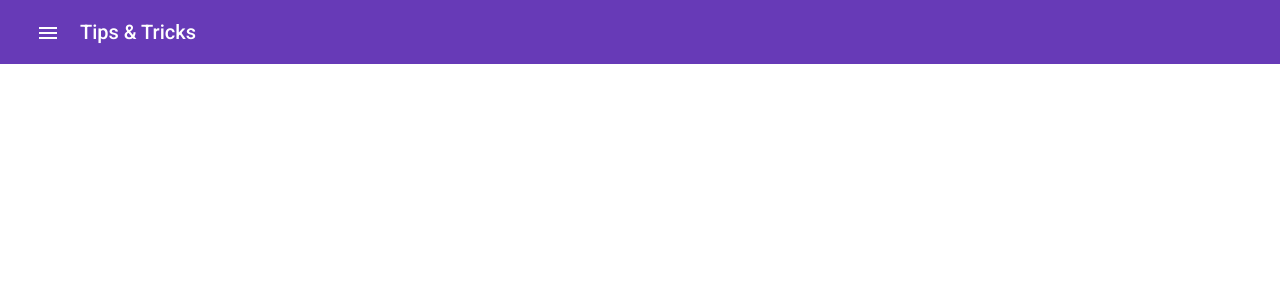
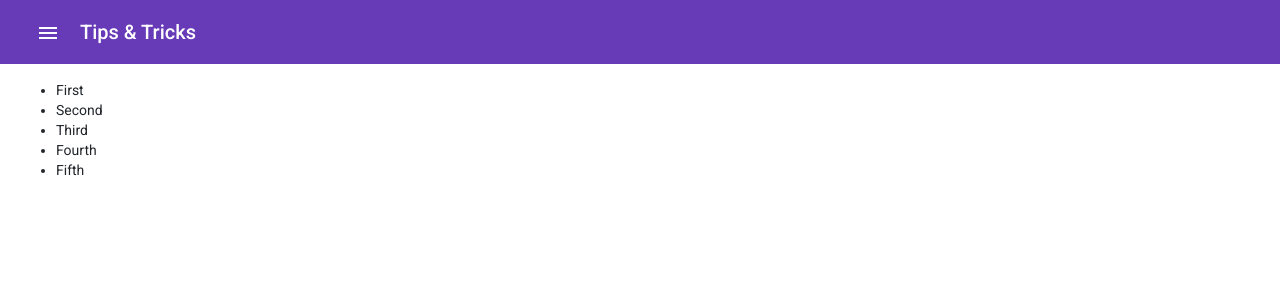
Before and after one commit to danwulff/tips-and-tricks, an Angular app: page /templates/ng-for in a window 1280 px wide. Before the commit this address led to /. Shown: the top 300 px of the page. Built offline with nearby package versions, Linux system fonts and the light colour scheme.

Commit message:
more stuff

```diff
--- a/src/app/app.component.html
+++ b/src/app/app.component.html
@@ -14,8 +14,7 @@
   </mat-menu>
 
   <mat-menu #typescript="matMenu">
-    <a mat-menu-item>one</a>
-    <a mat-menu-item>two</a>
+    <a *ngFor="let typescript of typescriptArray" [routerLink]="['/typescript/'+ typescript.path]" mat-menu-item>{{typescript.path | titlecase}}</a>
   </mat-menu>
 
   <mat-menu #templates="matMenu">
--- a/src/app/app.component.ts
+++ b/src/app/app.component.ts
@@ -1,15 +1,12 @@
-import { Component, OnInit } from '@angular/core';
-import { templateSourceUrl } from '@angular/compiler';
-import { templates } from './app.module';
+import { Component } from '@angular/core';
+import { templates, typescript } from './routes';
 
 @Component({
   selector: 'app-root',
   templateUrl: './app.component.html',
   styleUrls: ['./app.component.scss']
 })
-export class AppComponent implements OnInit {
+export class AppComponent {
   templatesArray = templates;
-  ngOnInit(): void {
-    console.log('templates', this.templatesArray);
-  }
+  typescriptArray = typescript;
 }
--- a/src/app/app.module.ts
+++ b/src/app/app.module.ts
@@ -9,34 +9,26 @@ import { MatCardModule } from '@angular/material/card';
 
 import { AppComponent } from './app.component';
 import { BrowserAnimationsModule } from '@angular/platform-browser/animations';
-import { RouterModule, Routes, Route } from '@angular/router';
+import { RouterModule, Routes } from '@angular/router';
 import { SyntaxComponent } from './templates/syntax/syntax.component';
 import { PropertyBindingComponent } from './templates/property-binding/property-binding.component';
 import { NgContainerComponent } from './templates/ng-container/ng-container.component';
 import { NgTemplateComponent } from './templates/ng-template/ng-template.component';
 import { ScratchPadComponent } from './scratch-pad/scratch-pad.component';
+import { NgForComponent } from './templates/ng-for/ng-for.component';
+import { DomTypesComponent } from './typescript/dom-types/dom-types.component';
+import { typescript, templates } from './routes';
 
-export const templates: Route[] = [{
-  path: 'syntax',
-  component: SyntaxComponent
-}, {
-  path: 'property',
-  component: PropertyBindingComponent
-}, {
-  path: 'container',
-  component: NgContainerComponent
-}, {
-  path: 'template',
-  component: NgTemplateComponent
-}]
-
-const routes: Routes = [{
-  path: 'templates',
-  children: [...templates]
-}, {
-  path: 'typescript',
-  children: []
-}];
+const routes: Routes = [
+  {
+    path: 'typescript',
+    children: [...typescript]
+  },
+  {
+    path: 'templates',
+    children: [...templates]
+  }
+];
 
 @NgModule({
   declarations: [
@@ -45,7 +37,9 @@ const routes: Routes = [{
     PropertyBindingComponent,
     NgContainerComponent,
     NgTemplateComponent,
-    ScratchPadComponent
+    ScratchPadComponent,
+    NgForComponent,
+    DomTypesComponent
   ],
   imports: [
     BrowserModule,
--- /dev/null
+++ b/src/app/routes.ts
@@ -0,0 +1,29 @@
+import { Route } from '@angular/router';
+import { SyntaxComponent } from './templates/syntax/syntax.component';
+import { PropertyBindingComponent } from './templates/property-binding/property-binding.component';
+import { NgContainerComponent } from './templates/ng-container/ng-container.component';
+import { NgTemplateComponent } from './templates/ng-template/ng-template.component';
+import { NgForComponent } from './templates/ng-for/ng-for.component';
+import { DomTypesComponent } from './typescript/dom-types/dom-types.component';
+
+export const typescript: Route[] = [{
+  path: 'dom-types',
+  component: DomTypesComponent,
+}];
+
+export const templates: Route[] = [{
+  path: 'syntax',
+  component: SyntaxComponent
+}, {
+  path: 'property',
+  component: PropertyBindingComponent
+}, {
+  path: 'container',
+  component: NgContainerComponent
+}, {
+  path: 'template',
+  component: NgTemplateComponent
+}, {
+  path: 'ng-for',
+  component: NgForComponent
+}];
--- a/src/app/scratch-pad/scratch-pad.component.ts
+++ b/src/app/scratch-pad/scratch-pad.component.ts
@@ -11,7 +11,4 @@ enum States {
   templateUrl: './scratch-pad.component.html',
   styleUrls: ['./scratch-pad.component.scss']
 })
-export class ScratchPadComponent {
-  states = States;
-  currentState= States.Loading;
-}
+export class ScratchPadComponent {}
--- /dev/null
+++ b/src/app/scratch-pad/scratch.ts
@@ -0,0 +1,6 @@
+let statusCode: string = 'pass';
+
+function handleError() {
+    // statusCode = 'fail';
+    // statusCode = false;
+}
--- /dev/null
+++ b/src/app/templates/ng-for/ng-for.component.html
@@ -0,0 +1,5 @@
+<ul>
+  <li *ngFor="let item of items">
+    {{item.title}}
+  </li>
+</ul>
--- /dev/null
+++ b/src/app/templates/ng-for/ng-for.component.ts
@@ -0,0 +1,29 @@
+import { Component, OnInit } from '@angular/core';
+
+@Component({
+  selector: 'app-ng-for',
+  templateUrl: './ng-for.component.html',
+  styleUrls: ['./ng-for.component.scss']
+})
+export class NgForComponent {
+  items = [{
+    id: 1234,
+    title: 'First'
+  }, {
+    id: 928734,
+    title: 'Second'
+  }, {
+    id: 169273,
+    title: 'Third'
+  }, {
+    id: 62973,
+    title: 'Fourth'
+  }, {
+    id: 8237,
+    title: 'Fifth'
+  }];
+
+  updateIndexOne(): void {
+    this.items[0].title = 'updated';
+  }
+}
--- /dev/null
+++ b/src/app/typescript/dom-types/dom-types.component.html
@@ -0,0 +1 @@
+<button mat-raised-button (click)="handleClick($event)">click me</button>
--- /dev/null
+++ b/src/app/typescript/dom-types/dom-types.component.ts
@@ -0,0 +1,18 @@
+import { Component, OnInit } from '@angular/core';
+
+@Component({
+  selector: 'app-dom-types',
+  templateUrl: './dom-types.component.html',
+  styleUrls: ['./dom-types.component.scss']
+})
+export class DomTypesComponent implements OnInit {
+
+  constructor() { }
+
+  ngOnInit(): void {
+  }
+
+  handleClick(event): void {
+    console.log('handleClick', event);
+  }
+}
```
Also changed, not shown: src/app/templates/ng-for/ng-for.component.scss (added), src/app/typescript/dom-types/dom-types.component.scss (added).
